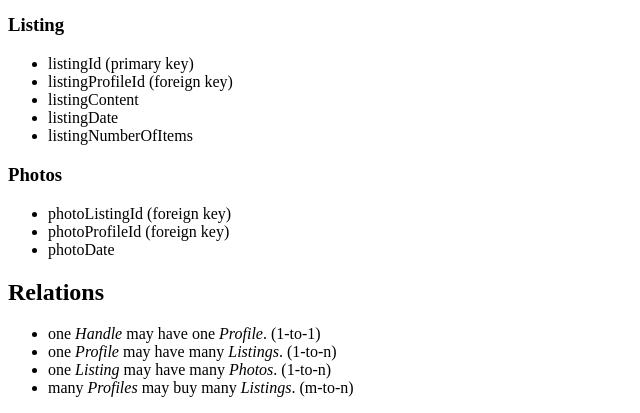
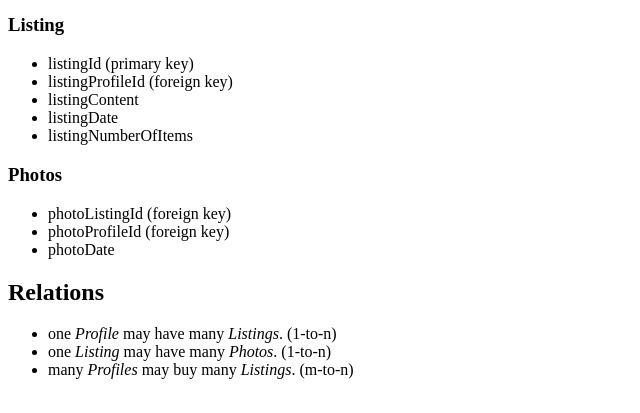
Before and after one commit to adubois85/data-design-etsy, a PHP site: page / in a window 1280 px wide. Shown: the part 1473-1886 px from the top of the page, without its empty margins (0-640 px from the left). After the commit the page ends 1852 px from the top, so only its background shows below. Run offline with PHP 8.4, Linux system fonts and the light colour scheme.

Commit message:
Removed handle / profile relation

```diff
--- a/epic/index.php
+++ b/epic/index.php
@@ -119,7 +119,6 @@
 				</ul>
 			<h2>Relations</h2>
 				<ul>
-					<li>one <em>Handle</em> may have one <em>Profile</em>. (1-to-1)</li>
 					<li>one <em>Profile</em> may have many <em>Listings</em>. (1-to-n)</li>
 					<li>one <em>Listing</em> may have many <em>Photos</em>. (1-to-n)</li>
 					<li>many <em>Profiles</em> may buy many <em>Listings</em>. (m-to-n)</li>
```
